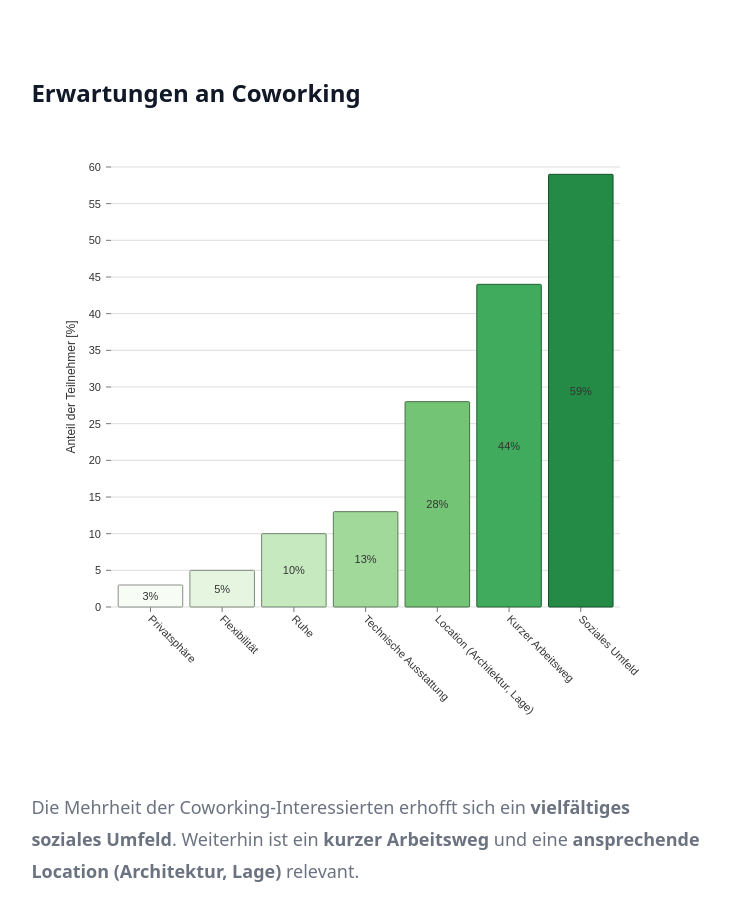
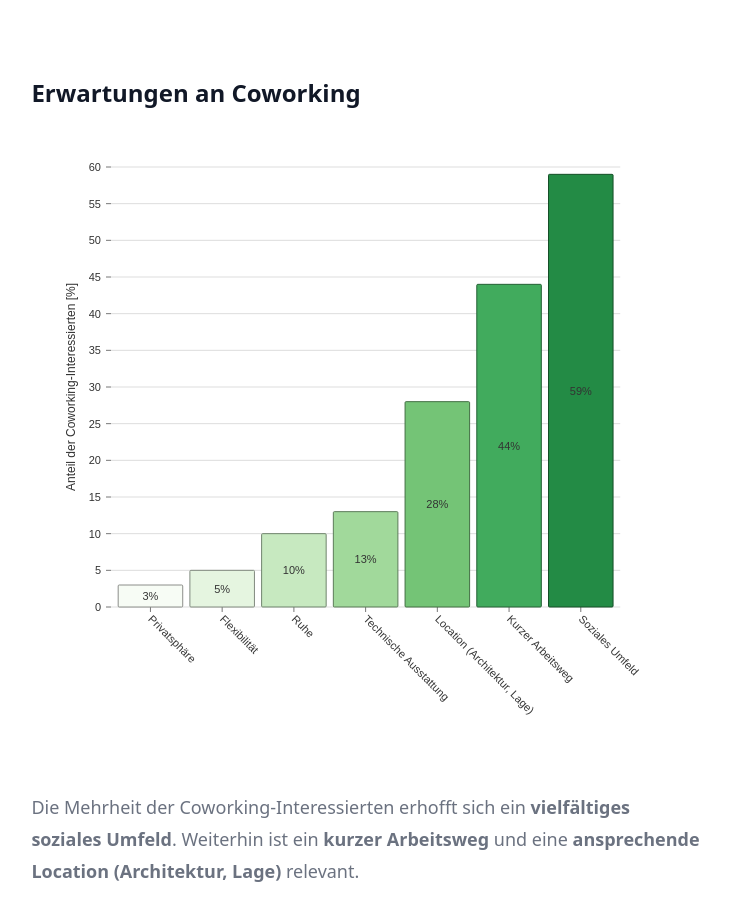
Before and after one commit to Lars147/rangau-cowork-webpage, a Next.js app: page /auswertung in a window 1280 px wide. Shown: the part 7240-8161 px from the top of the page, without its empty margins (274-1004 px from the left). Built offline with nearby package versions, Linux system fonts and the light colour scheme.

Commit message:
change legend text

```diff
--- a/src/pages/auswertung.tsx
+++ b/src/pages/auswertung.tsx
@@ -734,7 +734,7 @@ const Evaluation = () => {
                     tickSize: 5,
                     tickPadding: 5,
                     tickRotation: 0,
-                    legend: 'Anteil der Teilnehmer [%]',
+                    legend: 'Anteil der Coworking-Interessierten [%]',
                     legendPosition: 'middle',
                     legendOffset: -40,
                   }}
```
